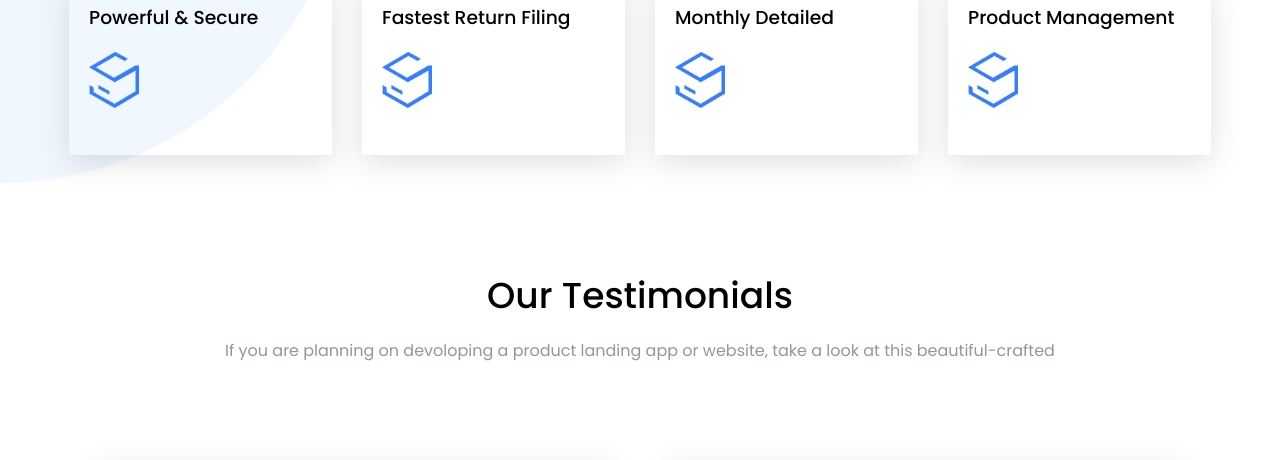
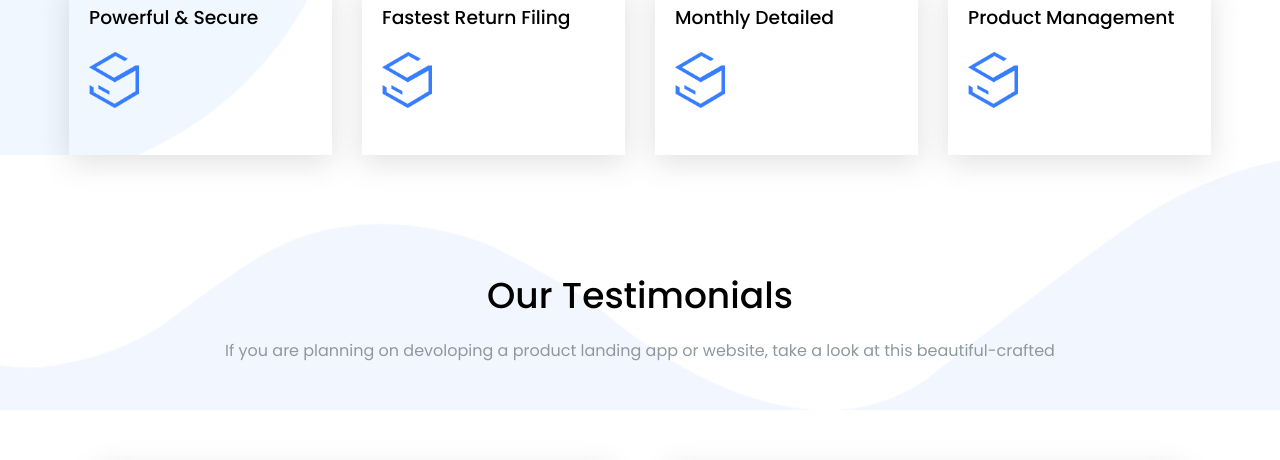
Before and after one commit to fracs31/proj-html-vuejs, a Vue app: page / in a window 1280 px wide. Shown: the part 2426-2886 px from the top of the page. Built offline with nearby package versions, Linux system fonts and the light colour scheme.

Commit message:
ADD testimonials background

```diff
--- a/src/components/Testimonials.vue
+++ b/src/components/Testimonials.vue
@@ -6,6 +6,8 @@
 <template>
     <!-- Testimonials -->
     <section class="testimonials">
+        <!-- Sfondo -->
+        <img class="testimonials__bg" src="../assets/img/15.png" alt="Background">
         <!-- Container -->
         <div class="container">
             <!-- Box -->
@@ -73,6 +75,20 @@
 
 <!-- CSS -->
 <style scoped>
+    /* Testimonials */
+    .testimonials {
+        position: relative;
+    }
+    /* Sfondo di testimonials */
+    .testimonials__bg {
+        background-color: var(--very-light-blue);
+        width: 100%;
+        height: 255px;
+        position: absolute;
+        left: 0px;
+        top: 0px;
+        z-index: -1;
+    }
     /* Box */
     .box {
         text-align: center;
```
